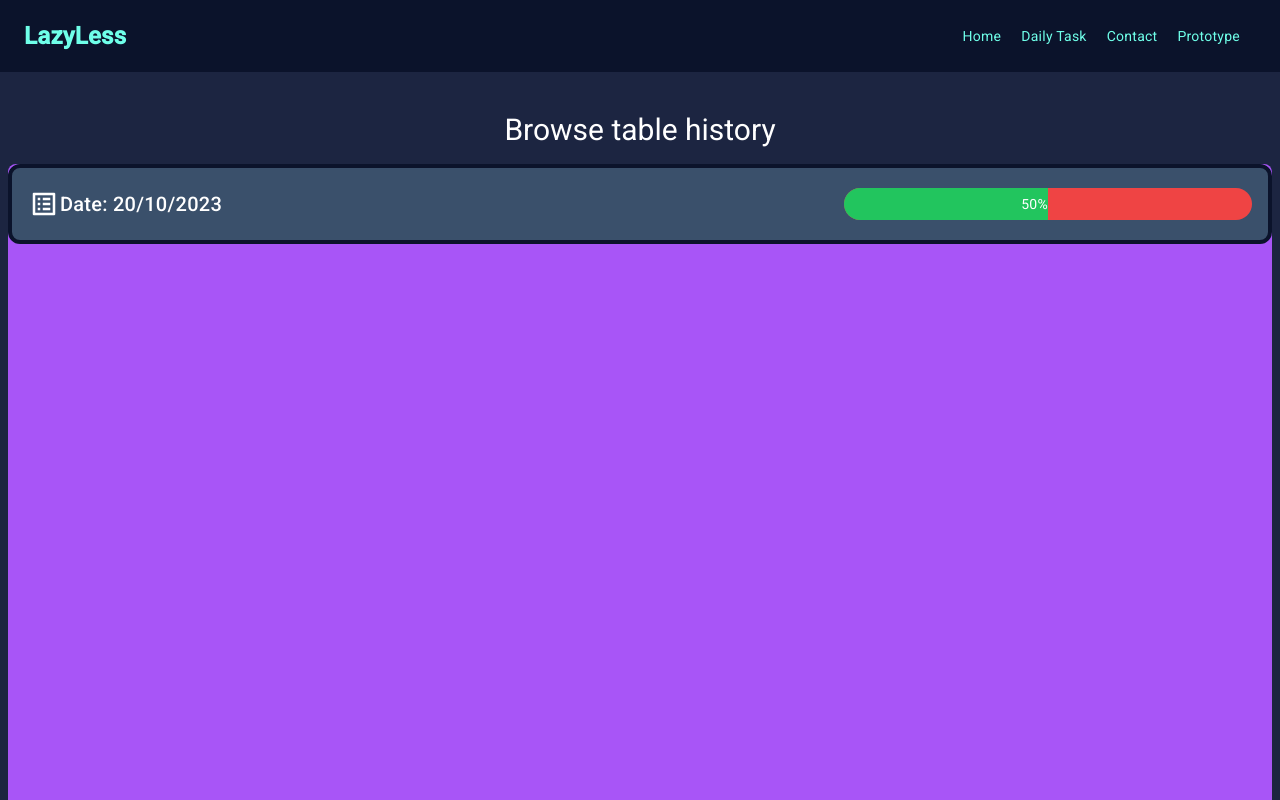
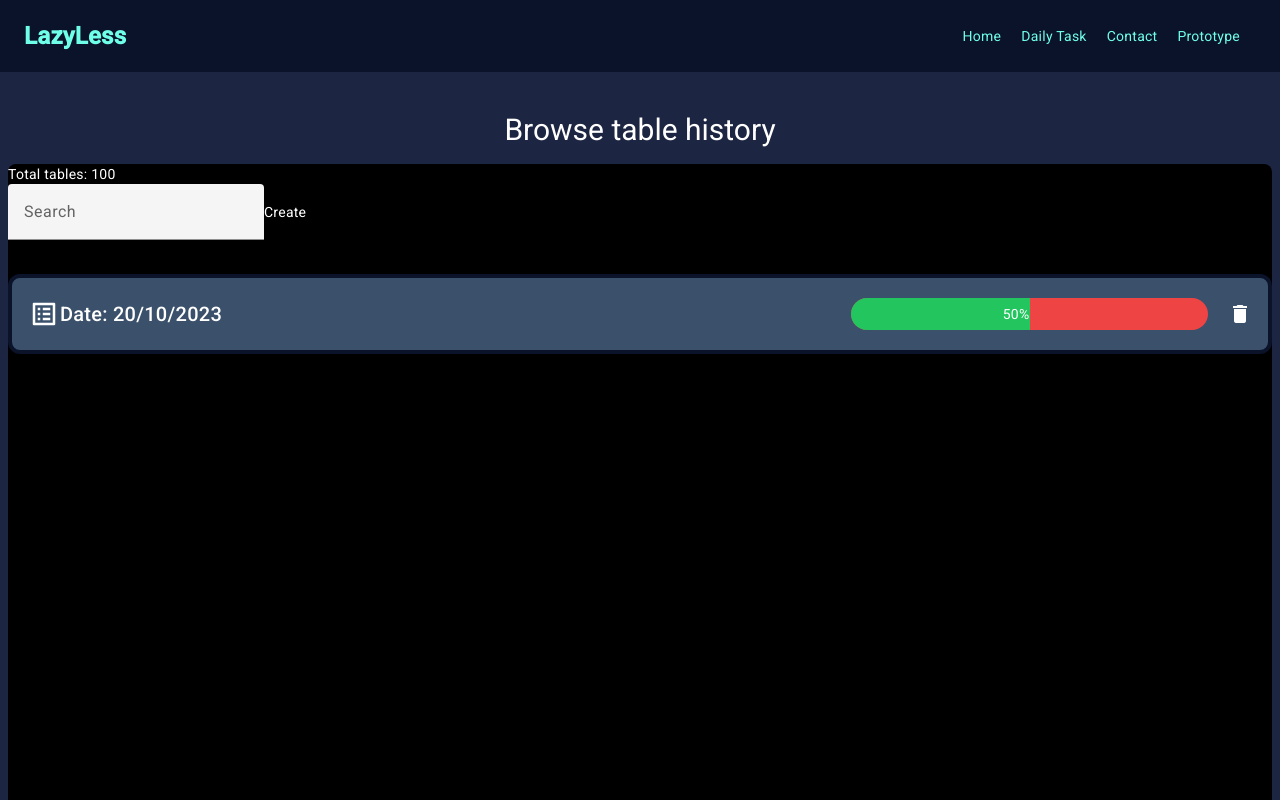
Before and after one commit to LinhNguyenLe2109/Lazyless, an Angular app: page /dailyTableHistory in a window 1280 px wide. Shown: the top 800 px of the page. Built offline with nearby package versions, Linux system fonts and the light colour scheme.

Commit message:
working on tableList nav bar

```diff
--- a/src/app/daily-table/daily-table-record/daily-table-record.component.html
+++ b/src/app/daily-table/daily-table-record/daily-table-record.component.html
@@ -4,12 +4,20 @@
   class="bg-primary rounded-xl border-4 border-solid border-fifth my-3 px-4 py-5 flex justify-between items-center"
 >
   <div class="flex items-center">
-    <mat-icon class="!h-8 !w-8 text-3xl !flex justify-center items-center">list_alt</mat-icon>
+    <mat-icon class="!h-8 !w-8 text-3xl !flex justify-center items-center"
+      >list_alt</mat-icon
+    >
     <h2 class="!m-0">Date: 20/10/2023</h2>
   </div>
-  <div id="progressBar" class="w-1/3 h-8 bg-red-500 overflow-hidden rounded-2xl">
-    <div id="progressBarFill" class="w-1/2 h-full bg-green-500 relative">
+  <div class="w-1/2 flex justify-end items-center">
+    <div
+      id="progressBar"
+      class="w-7/12 h-8 bg-red-500 overflow-hidden rounded-2xl"
+    >
+      <div id="progressBarFill" class="w-1/2 h-full bg-green-500 relative">
         <span class="absolute right-0 top-1/2 -translate-y-2/4">50%</span>
+      </div>
     </div>
+    <mat-icon class="ml-5">delete</mat-icon>
   </div>
 </div>
--- a/src/app/daily-table/daily-table.component.html
+++ b/src/app/daily-table/daily-table.component.html
@@ -1,8 +1,8 @@
 <section id="dailyTableHistory" class="h-screen w-full text-white pt-10">
     <h1 class="text-center !text-3xl">Browse table history</h1>
-    <section id="body" class="mx-2 bg-purple-500 h-full rounded-lg">
+    <section id="body" class="mx-2 bg-black h-full rounded-lg">
         <!-- header -->
-        <section id="navbar"></section>
+        <app-table-list-nav></app-table-list-nav>
         <!-- body -->
         <section id="dailyTableList" class="w-full h-full">
             <app-daily-table-record></app-daily-table-record>
--- a/src/app/daily-table/daily-table.component.ts
+++ b/src/app/daily-table/daily-table.component.ts
@@ -1,4 +1,6 @@
 import { Component } from '@angular/core';
+import { DailyTableService } from '../services/daily-table.service';
+import { DailyTable } from '../interface/dailyTable';
 
 @Component({
   selector: 'app-daily-table',
@@ -6,5 +8,16 @@ import { Component } from '@angular/core';
   styleUrls: ['./daily-table.component.css']
 })
 export class DailyTableComponent {
-
+  tableList : DailyTable[] = [];
+  constructor(private dailyTableService : DailyTableService) { }
+  ngOnInit(): void {
+    this.dailyTableService.tableList$.subscribe((allTables) => {
+      if (allTables.length > 0) {
+        this.tableList = allTables;
+      } else {
+        this.tableList = [];
+      }
+      console.log(this.tableList);
+    });
+  }
 }
--- a/src/app/daily-table/daily-table.module.ts
+++ b/src/app/daily-table/daily-table.module.ts
@@ -4,10 +4,12 @@ import { MatIconModule } from '@angular/material/icon';
 import { DailyTableComponent } from './daily-table.component';
 import { DailyTableRecordComponent } from './daily-table-record/daily-table-record.component';
 import { DailyTableService } from '../services/daily-table.service';
+import { TableListNavComponent } from './table-list-nav/table-list-nav.component';
+import {MatInputModule} from '@angular/material/input';
 
 @NgModule({
-  declarations: [DailyTableComponent, DailyTableRecordComponent],
-  imports: [CommonModule, MatIconModule],
+  declarations: [DailyTableComponent, DailyTableRecordComponent, TableListNavComponent],
+  imports: [CommonModule, MatIconModule, MatInputModule],
   providers: [DailyTableService],
   exports: [DailyTableComponent],
 })
--- /dev/null
+++ b/src/app/daily-table/table-list-nav/table-list-nav.component.html
@@ -0,0 +1,16 @@
+<!-- todo -->
+<section>
+  <div>
+    <span>Total tables: 100</span>
+  </div>
+  <mat-form-field class="w-64">
+    <!-- Apply Tailwind CSS classes -->
+    <input
+      matInput
+      placeholder="Search"
+      class="border rounded px-2 py-1 w-full"
+    />
+    <!-- Apply Tailwind CSS classes -->
+  </mat-form-field>
+  <button>Create</button>
+</section>
```
Also changed, not shown: src/app/daily-table/table-list-nav/table-list-nav.component.ts (added, +10 -0 lines), src/app/daily-table/table-list-nav/table-list-nav.component.css (added), 1 other file (tests, documents, lock files or other folders).
